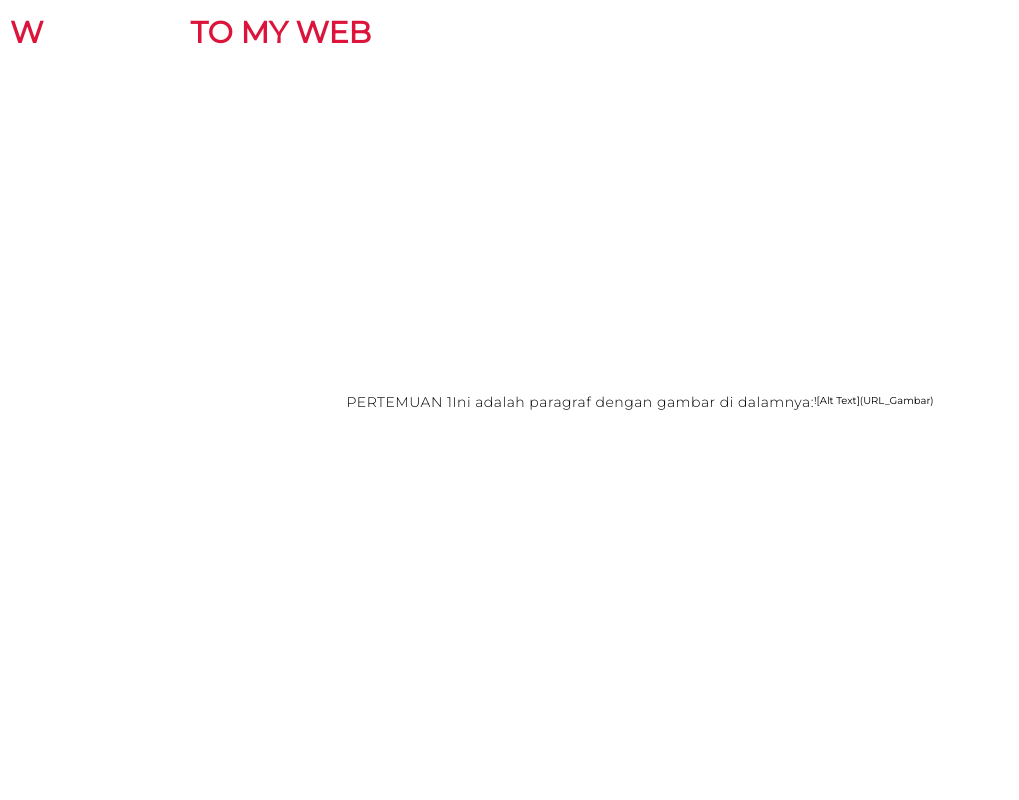
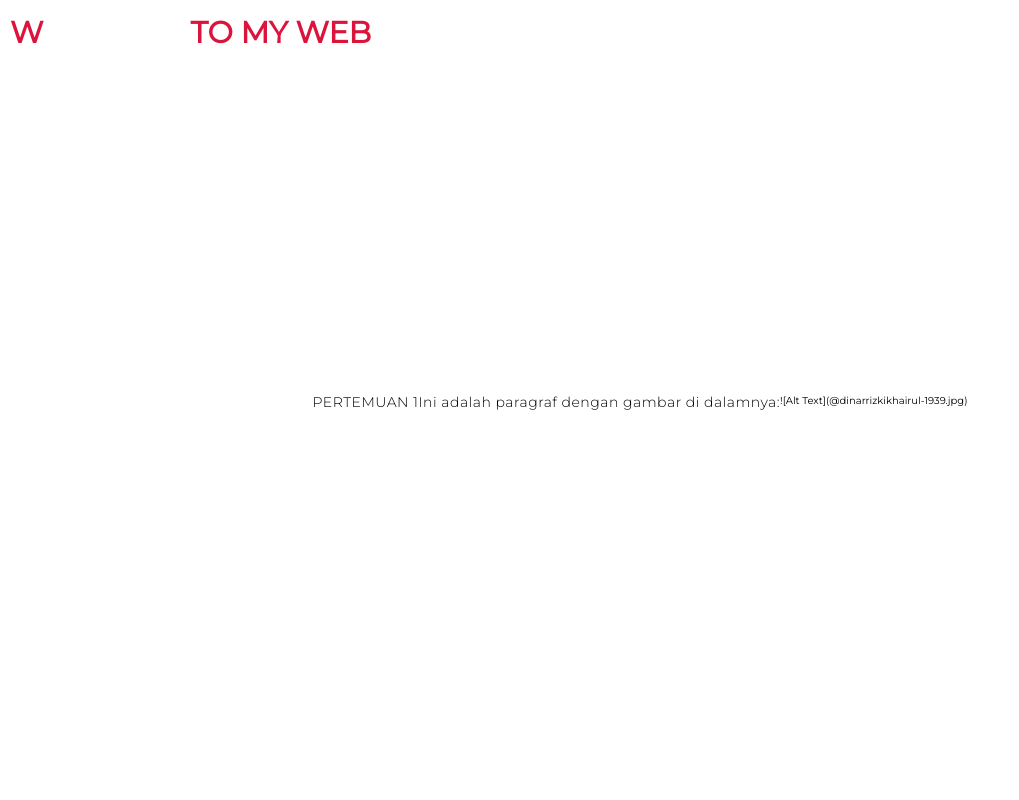
Before and after one commit to amarabdillah/Amar-Abdillah, a plain HTML site: page pt1.html in a window 1280 px wide. Shown: the top 800 px of the page, without its empty margins (0-1019 px from the left). Drawn offline with Linux system fonts and the light colour scheme.

Commit message:
Update pt1.html

```diff
--- a/pt1.html
+++ b/pt1.html
@@ -55,7 +55,7 @@
       <p>PERTEMUAN 1</p>
       <p>Ini adalah paragraf dengan gambar di dalamnya:</p>
 
-![Alt Text](URL_Gambar)
+![Alt Text](@dinarrizkikhairul-1939.jpg)
 
 
     </div>
```
